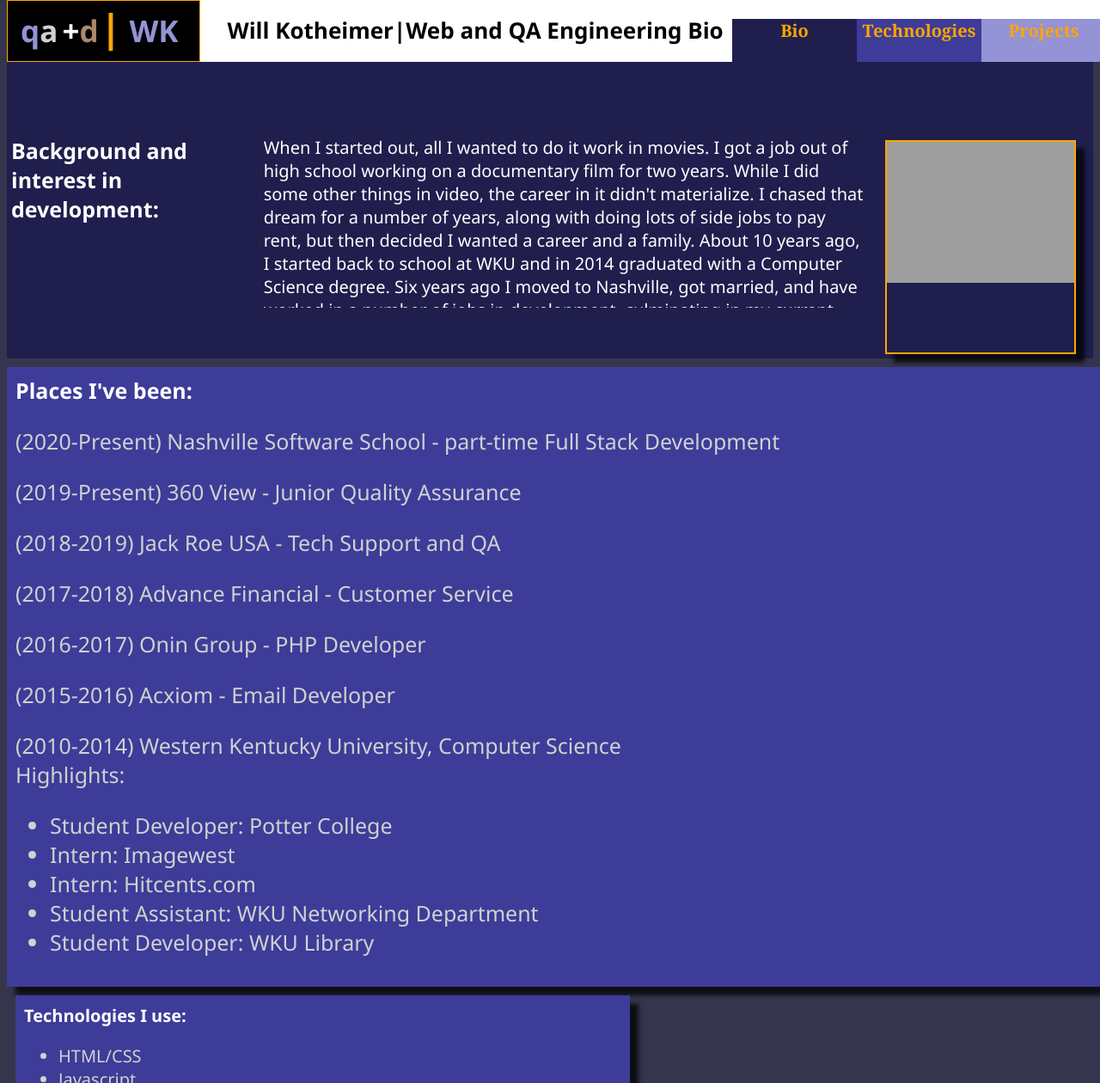
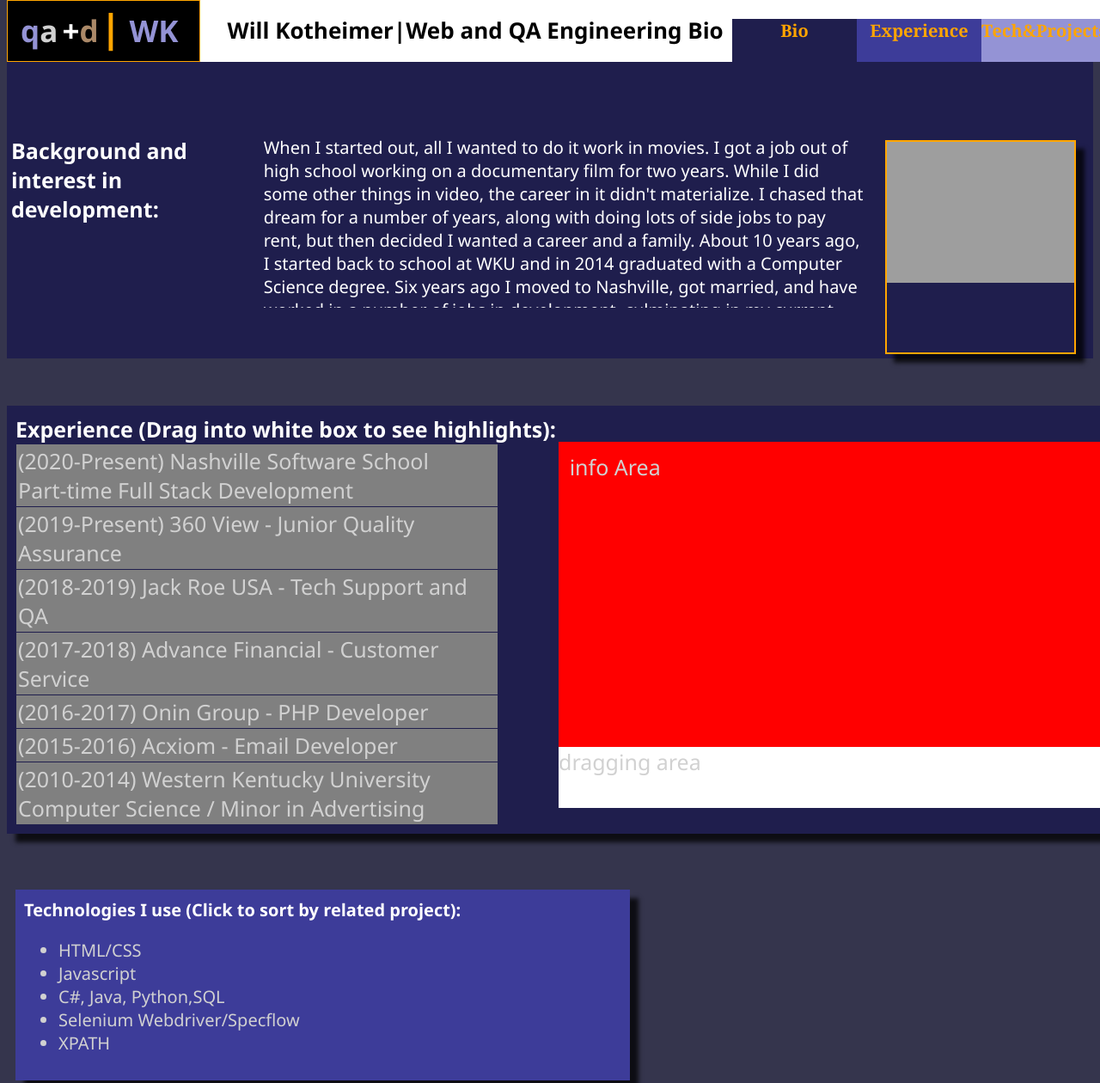
Before and after one commit to willkotheimer/personal-bio-site, a plain HTML site: page index.html in a window 1280 px wide. Shown: the top 1260 px of the page at 86% size. Drawn offline with Linux system fonts and the light colour scheme; grey boxes are pictures that could not be loaded.

Commit message:
Added group project and setup scafolding for drag and click areas

```diff
--- a/index.html
+++ b/index.html
@@ -21,11 +21,10 @@
                 Engineering Bio</span></h1>
         <!-- Navigation -->
         <nav>
-            <!-- TODO: Insert some sort of H1-H6 with your name here -->
             <ul id="navLinks">
-                <li><a href="#">Bio</a></li>
-                <li><a href="#">Technologies</a></li>
-                <li><a href="#">Projects</a></li>
+                <li><a href="#bioPage">Bio</a></li>
+                <li><a href="#rolesAnchor">Experience</a></li>
+                <li><a href="#techAnchor">Tech&Projects</a></li>
             </ul>
         </nav>
         <!-- End Navigation -->
@@ -50,7 +49,7 @@
             Six years ago I moved to Nashville, got married, and have worked in a number of jobs in development,
             culminating
 
-            in my current position, working in Quality Assurance. I love my job for a number of reasons, not the least
+            in my current position, working in Quality Assurance. I love my job for a lot of reasons, not the least
             of which are the great people.
 
             I decided to go to Nashville Software School because I wanted to explore some areas of development that I
@@ -58,22 +57,29 @@
             this
             is the chance to work in Selenium Engineering or .Net App development.</div>
         <div class='image-div'></div>
+
     </section>
+    <section id="rolesAnchor"></section>
+    <section class="fullpage" id="devjobs">
+        <div class="half-page" id="listings">
+            <header>Experience (Drag into white box to see highlights):</header>
+            <div id="nss" draggable="true">
+                (2020-Present) Nashville Software School<br />
+                Part-time Full Stack Development
+            </div>
+            <div id="view360" draggable="true">(2019-Present) 360 View - Junior Quality Assurance</div>
 
-    <section class="fullpage" id="devjobs">
-        <header>Places I've been:</header>
-        <p>(2020-Present) Nashville Software School - part-time Full Stack Development</p>
-        <p>(2019-Present) 360 View - Junior Quality Assurance</p>
+            <div id="jackroe" draggable="true">(2018-2019) Jack Roe USA - Tech Support and QA</div>
 
-        <p>(2018-2019) Jack Roe USA - Tech Support and QA</p>
+            <div id="advance" draggable="true">(2017-2018) Advance Financial - Customer Service</div>
 
-        <p>(2017-2018) Advance Financial - Customer Service</p>
+            <div id="onin" draggable="true">(2016-2017) Onin Group - PHP Developer</div>
 
-        <p>(2016-2017) Onin Group - PHP Developer</p>
-
-        <p>(2015-2016) Acxiom - Email Developer</p>
-        <p>(2010-2014) Western Kentucky University, Computer Science<br />
-            Highlights:
+            <div id="acxiom" draggable="true">(2015-2016) Acxiom - Email Developer</div>
+            <div id="wku" draggable="true">
+                <div>(2010-2014) Western Kentucky University</div>
+                <div>Computer Science / Minor in Advertising</div>
+                <!-- <div>Highlights:
                 <ul>
                     <li>Student Developer: Potter College</li>
                     <li>Intern: Imagewest</li>
@@ -81,13 +87,20 @@
                     <li>Student Assistant: WKU Networking Department</li>
                     <li>Student Developer: WKU Library</li>
                 </ul>
-
-        </p>
-
+            </div>-->
+            </div>
+        </div>
+        <div id="highlightArea" class="half-page">
+            <div id="infoArea">info Area</div>
+            <div id="draggingArea">dragging area</div>
+        </div>
     </section>
 
+
+    <section id="techAnchor">
+    </section>
     <section class="fullPage" id="technologiesPage">
-        <header>Technologies I use:</header>
+        <header>Technologies I use (Click to sort by related project):</header>
         <!-- TODO: Start an UL of all of the tools and technologies you've started learning so far. (You'll beef this page up later). -->
         <ul class="technologies">
             <li>HTML/CSS</li>
@@ -98,7 +111,7 @@
         </ul>
     </section>
 
-    <section class="fullPage" id="projectsPage"></section>
+    <section id="projectsPage"></section>
     <!-- End Primary View -->
 
     <!-- Footer -->
--- a/main.css
+++ b/main.css
@@ -110,6 +110,10 @@ text-decoration: none;
     background-color: #3D3C99;
     }
 
+    #techAnchor,#rolesAnchor {
+        height:45px;
+    }
+
 .fullPage {
     font-family: 'Segoe UI', Tahoma, Geneva, Verdana, sans-serif;
     font-size: 25px;
@@ -117,6 +121,9 @@ text-decoration: none;
 
 }
 
+.half-page {
+    width: 50%;
+}
 #bioPage {
     background-color:#1F1E4D;
     color: white;
@@ -162,7 +169,7 @@ color: #d1d1d1;
 
 
 #devjobs {
-    background-color:  #3D3C99;
+    background-color:  #1F1E4D;
     color: white;
     color: #d1d1d1;
     padding: 10px;
@@ -170,6 +177,9 @@ color: #d1d1d1;
     -webkit-box-shadow: 10px 10px 5px 0px rgba(0,0,0,0.75);
     -moz-box-shadow: 10px 10px 5px 0px rgba(0,0,0,0.75);
     box-shadow: 10px 10px 5px 0px rgba(0,0,0,0.75);
+    display: flex;
+    flex-wrap: row wrap;
+
 }
 
 
@@ -178,14 +188,24 @@ color: #d1d1d1;
     color: orange;
     padding: 10px;
     margin: 5px;
-    display:flex;
-    flex-flow: row wrap;
+
+
 }
 .project {
     border: 2px solid orange;
+    width: 352px;
+    height: auto;
 
 }
 
+.technologiesUsed {
+    color: darkslategrey;
+}
+
+.githubUrl {
+    padding-bottom: 5px;
+    border-bottom: 1px solid darkslategrey;
+}
 footer {
     background-color: #9493D5;
     color:white;
@@ -225,3 +245,40 @@ img.project {
     width: 33%;
     height: auto;
 }
+
+#nss, #view360, #jackroe, #advance, #onin, #acxiom, #wku {
+    background-color: grey;
+    width: 88%;
+    margin: 1px;
+    padding: 2px;
+    border: 1ps solid black;
+
+        -webkit-touch-callout: none; /* iOS Safari */
+          -webkit-user-select: none; /* Safari */
+           -khtml-user-select: none; /* Konqueror HTML */
+             -moz-user-select: none; /* Old versions of Firefox */
+              -ms-user-select: none; /* Internet Explorer/Edge */
+                  user-select: none; /* Non-prefixed version, currently
+                                        supported by Chrome, Edge, Opera and Firefox */
+
+}
+
+#highlightArea {
+
+    width: 50%;
+
+}
+#draggingArea {
+    height: 15%;
+    background-color: white;
+}
+#infoArea {
+    padding: 2%;
+    margin-top: 5%;
+    height: 69%;
+    background-color: red;
+}
+
+#listings {
+
+}
--- a/project.js
+++ b/project.js
@@ -9,9 +9,9 @@ const projects = [
         available: true,
         url: "https://gifted-brattain-dcd491.netlify.app"
     }
-        ,
+    ,
     {
-        title: "Sorting Hate",
+        title: "Sorting Hat",
         screenshot: "/images/harrypotter.PNG",
         description: "For this group project, I worked on being able to show multiple cards, delete cards, and sort.",
         technologiesUsed: "HTML, CSS, Vanilla JavaScript, Version Control with Github",
```
Lines whose indentation alone changed are shown as unchanged.
